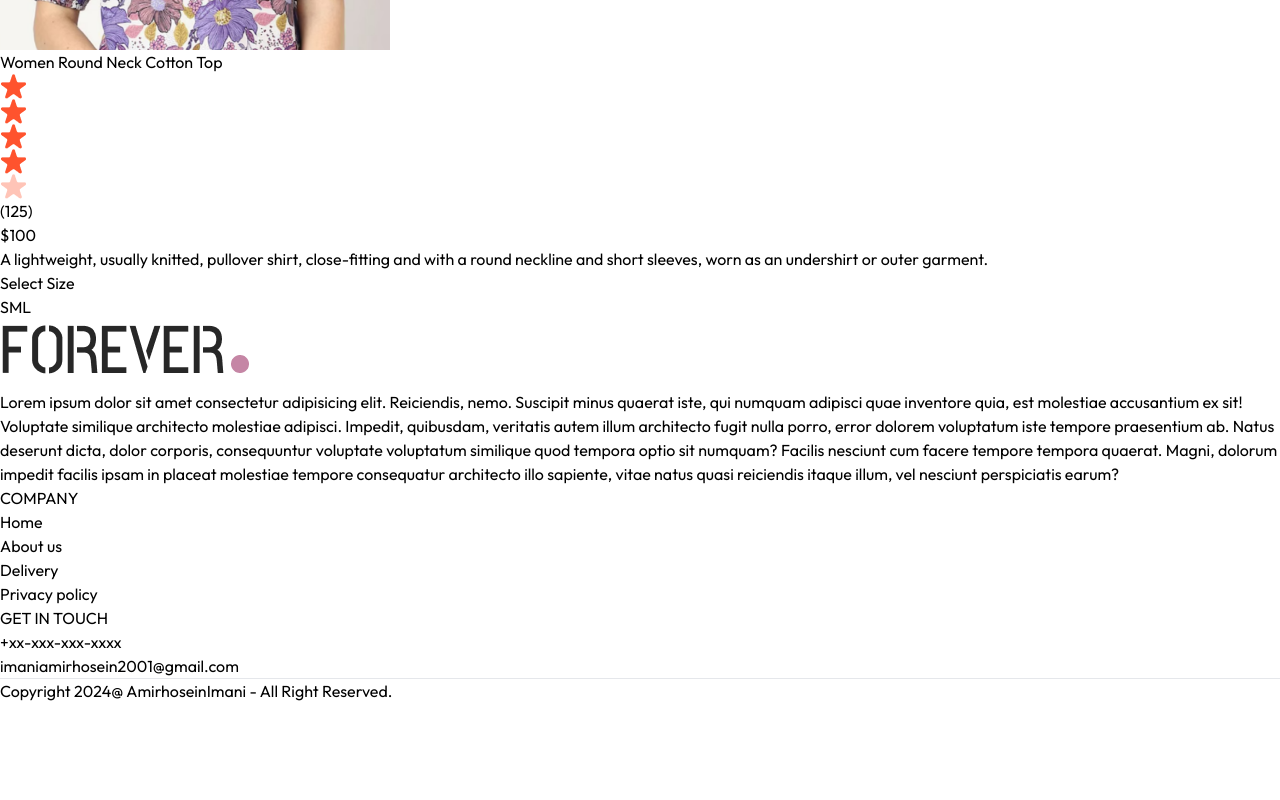
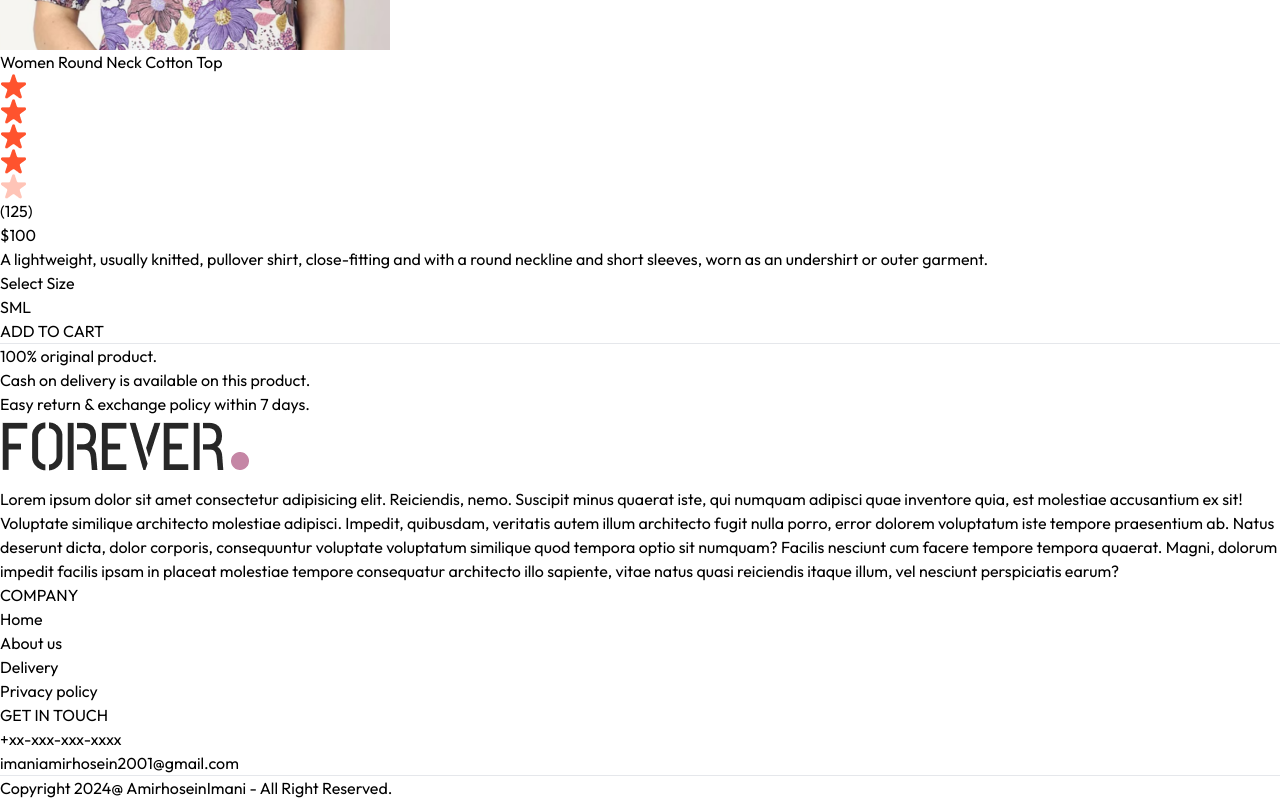
Before and after one commit to Amirhosein-Imani/ecommerce-app, a React (Vite) app in the folder frontend/: page /product/aaaaa in a window 1280 px wide. Shown: the part 1372-2172 px from the top of the page. Before the commit the page ends 2075 px from the top, so only its background shows below. Built offline with nearby package versions, Linux system fonts and the light colour scheme.

Commit message:
finish product info section in product page

```diff
--- a/frontend/src/pages/Product.jsx
+++ b/frontend/src/pages/Product.jsx
@@ -9,6 +9,7 @@ const Product = () => {
   const { products , currency} = useContext(ShopContext);
   const [productData , setProductData] = useState(false);
   const [image , setImage] = useState('');
+  const [size , setSize] = useState('');
 
   const fetchProductData = async () => {
 
@@ -91,10 +92,22 @@ const Product = () => {
               <div className='flex gap-2'>
                 {
 
-                  productData.sizes.map((item , index) => (<button key={index} className={`border py-2 px-4 bg-gray-100`}>{item}</button>))
+                  productData.sizes.map((item , index) => (<button onClick={() => setSize(item)} key={index} className={`border py-2 px-4 bg-gray-100 ${item === size ? 'border-orange-500' : ''}`}>{item}</button>))
 
                 }
               </div>
+
+            </div>
+
+            <button className='bg-black text-white px-8 py-3 text-sm active:bg-gray-700'>ADD TO CART</button>
+
+            <hr className='mt-8 sm:w-4/5' />
+
+            <div className='text-sm text-gray-500 mt-5 flex flex-col gap-1'>
+
+                <p>100% original product.</p>
+                <p>Cash on delivery is available on this product.</p>
+                <p>Easy return & exchange policy within 7 days.</p>
 
             </div>
 
```
